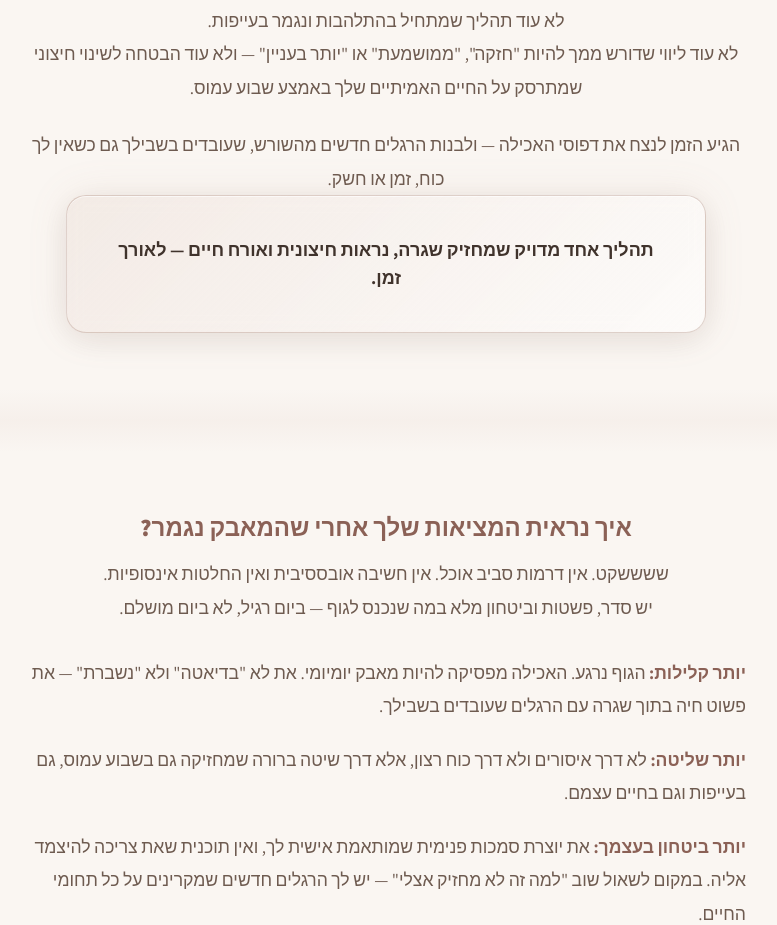
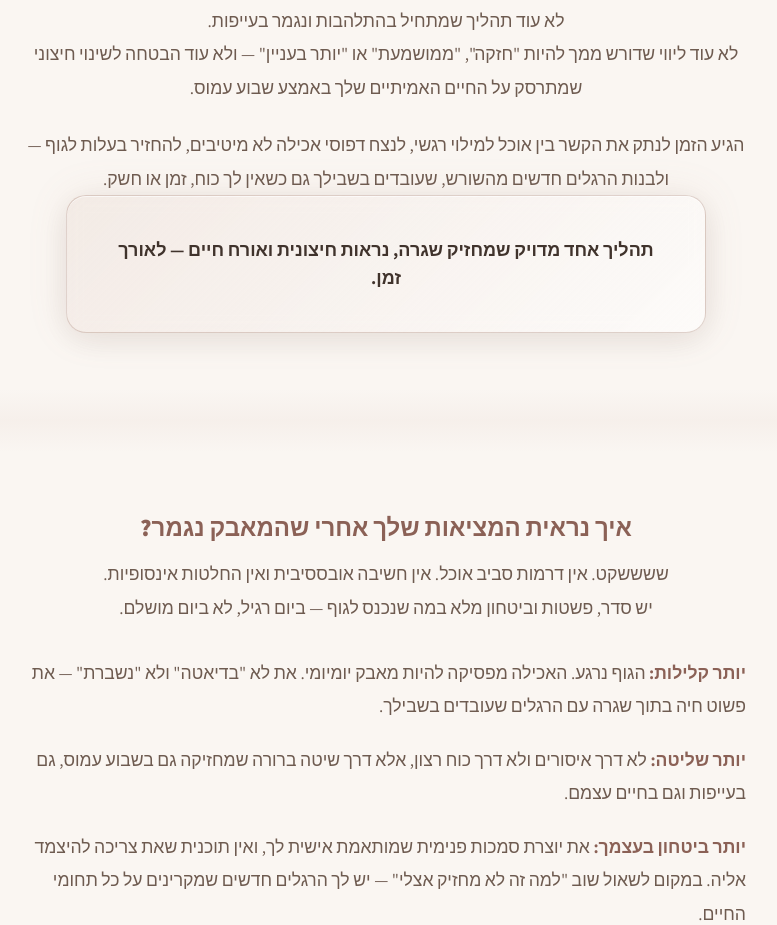
Before and after one commit to shenhav1985-netizen/coaching-landing, a Next.js app: page / in a window 1280 px wide. Shown: the part 1180-2105 px from the top of the page, without its empty margins (254-1031 px from the left). Built offline with nearby package versions, Linux system fonts and the light colour scheme.

Commit message:
Expand copy on the eating patterns paragraph

```diff
--- a/app/page.tsx
+++ b/app/page.tsx
@@ -110,7 +110,8 @@ export default function Home() {
 
         <Reveal>
           <p className="mt-6" style={{ color: "var(--text-secondary)", fontSize: "1.1rem", lineHeight: 1.9 }}>
-            הגיע הזמן לנצח את דפוסי האכילה — ולבנות הרגלים חדשים מהשורש, שעובדים
+            הגיע הזמן לנתק את הקשר בין אוכל למילוי רגשי, לנצח דפוסי אכילה לא
+            מיטיבים, להחזיר בעלות לגוף — ולבנות הרגלים חדשים מהשורש, שעובדים
             בשבילך גם כשאין לך כוח, זמן או חשק.
           </p>
         </Reveal>
```
